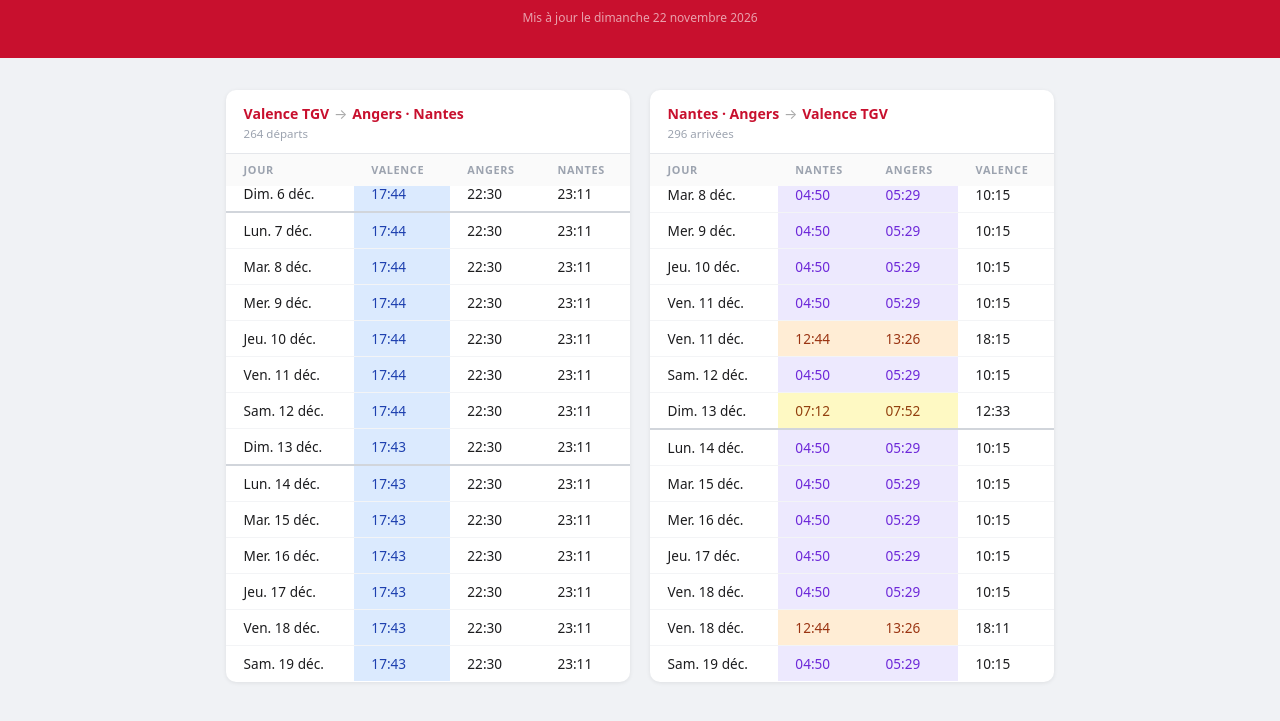
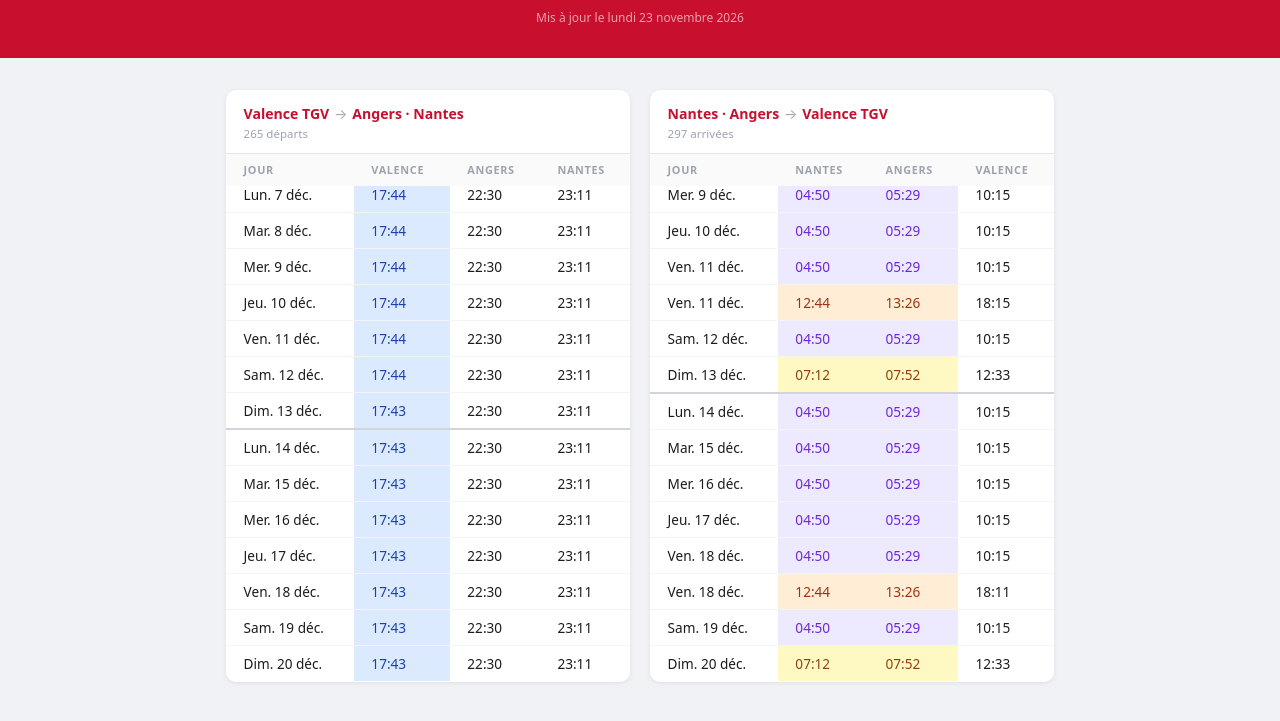
Before and after one commit to pcreux/trains-direct-valence-nantes, a plain HTML site: page index.html in a window 1280 px wide. Shown: the part 101-822 px from the top of the page. Drawn offline with Linux system fonts and the light colour scheme.

Commit message:
Update schedule 2026-11-23

```diff
--- a/index.html
+++ b/index.html
@@ -103,13 +103,13 @@
     <header>
       <h1>🚄 Trains directs</h1>
       <p class="subtitle">Valence TGV ↔ Angers · Nantes</p>
-      <p class="updated">Mis à jour le dimanche 22 novembre 2026</p>
+      <p class="updated">Mis à jour le lundi 23 novembre 2026</p>
     </header>
     <main>
     <section class="card">
       <div class="card-header">
         <div class="card-title">Valence TGV <span class="arrow">→</span> Angers · Nantes</div>
-        <div class="count">264 départs</div>
+        <div class="count">265 départs</div>
       </div>
       <div class="table-scroll">
         <table>
@@ -381,6 +381,7 @@
             <tr><td>Jeu. 17 déc.</td><td class="time t-soir">17:43</td><td class="time">22:30</td><td class="time">23:11</td></tr>
             <tr><td>Ven. 18 déc.</td><td class="time t-soir">17:43</td><td class="time">22:30</td><td class="time">23:11</td></tr>
             <tr><td>Sam. 19 déc.</td><td class="time t-soir">17:43</td><td class="time">22:30</td><td class="time">23:11</td></tr>
+            <tr><td>Dim. 20 déc.</td><td class="time t-soir">17:43</td><td class="time">22:30</td><td class="time">23:11</td></tr>
           </tbody>
         </table>
       </div>
@@ -389,7 +390,7 @@
     <section class="card">
       <div class="card-header">
         <div class="card-title">Nantes · Angers <span class="arrow">→</span> Valence TGV</div>
-        <div class="count">296 arrivées</div>
+        <div class="count">297 arrivées</div>
       </div>
       <div class="table-scroll">
         <table>
@@ -693,6 +694,7 @@
             <tr><td>Ven. 18 déc.</td><td class="time t-nuit">04:50</td><td class="time t-nuit">05:29</td><td class="time">10:15</td></tr>
             <tr><td>Ven. 18 déc.</td><td class="time t-apm">12:44</td><td class="time t-apm">13:26</td><td class="time">18:11</td></tr>
             <tr><td>Sam. 19 déc.</td><td class="time t-nuit">04:50</td><td class="time t-nuit">05:29</td><td class="time">10:15</td></tr>
+            <tr><td>Dim. 20 déc.</td><td class="time t-matin">07:12</td><td class="time t-matin">07:52</td><td class="time">12:33</td></tr>
           </tbody>
         </table>
       </div>
```
Also changed, not shown: 1 other file.
